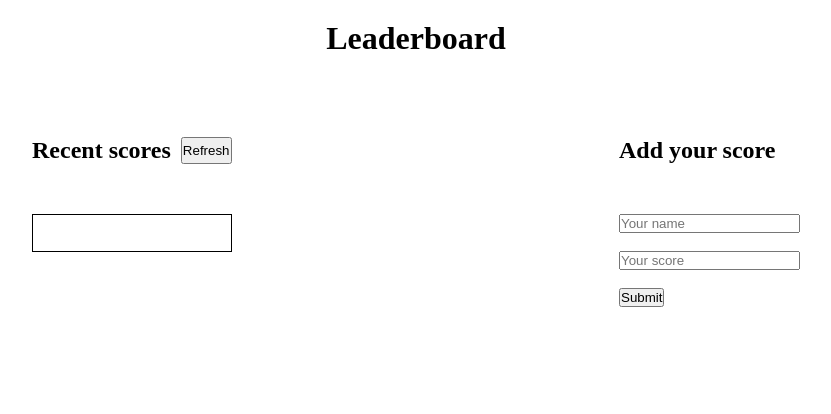
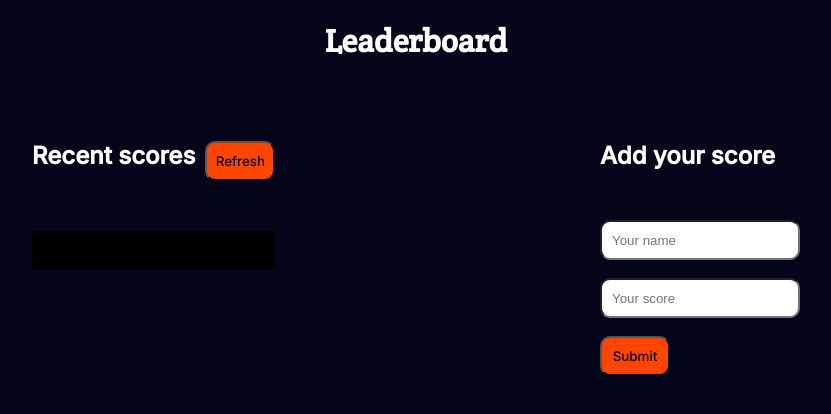
Before and after one commit to Unleashedicon/leaderboard, a website built with webpack: page src/index.html in a window 1280 px wide. Shown: the whole page, without its empty margins (224-1055 px from the left). Built offline with nearby package versions, Linux system fonts and the light colour scheme; no server answers.

Commit message:
update file

```diff
--- a/src/modules/getscores.js
+++ b/src/modules/getscores.js
@@ -10,6 +10,7 @@ const getScores = async () => {
     scoreboard.innerHTML = '';
     data.result.forEach((score) => {
       const li = document.createElement('li');
+      li.classList.add('score-list')
       li.textContent = `${score.user}: ${score.score}`;
       scoreboard.appendChild(li);
     });
--- a/src/styles.css
+++ b/src/styles.css
@@ -1,3 +1,4 @@
+@import url('https://fonts.googleapis.com/css2?family=Crete+Round&family=Inter:wght@500&display=swap');
 * {
   padding: 0;
   margin: 0;
@@ -11,6 +12,7 @@ body {
   align-items: center;
   padding-top: 20px;
   gap: 80px;
+  background-color: rgb(4, 4, 26)
 }
 
 #section {
@@ -41,3 +43,45 @@ ul li {
   flex-direction: row;
   gap: 10px;
 }
+
+#scoreboard {
+  background-color: black;
+}
+
+input {
+  border-radius: 10px;
+  height: 40px;
+  background-color: #fff;
+  width: 200px;
+  padding-left: 10px;
+}
+
+h2 {
+  color: #fff;
+  font-family: 'Inter', sans-serif;
+}
+
+button {
+  width: 70px;
+  height: 40px;
+  background-color: orangered;
+  border-radius: 10px;
+  font-family: 'Inter', sans-serif;
+  cursor: pointer;
+}
+
+button:hover {
+  background-color: #fff;
+  border-radius: 10px;
+}
+
+.score-list {
+  font-family: 'Inter', sans-serif;
+  height: 40px;
+  color: #fff;
+}
+
+h1 {
+  font-family: 'Crete Round', serif;
+  color: #fff;
+}
--- a/webpack.config.js
+++ b/webpack.config.js
@@ -11,6 +11,17 @@ module.exports = {
   },
   module: {
     rules: [
+      {
+        test: /\.(woff(2)?|ttf|eot|svg)(\?v=\d+\.\d+\.\d+)?$/,
+        use: [{
+          loader: 'file-loader',
+          options: {
+            name: '[name].[ext]',
+            outputPath: 'fonts/'
+          }
+        }]
+      },
+
       {
         test: /\.css$/i,
         use: ['style-loader', 'css-loader'],
```
Also changed, not shown: dist/main.js.
